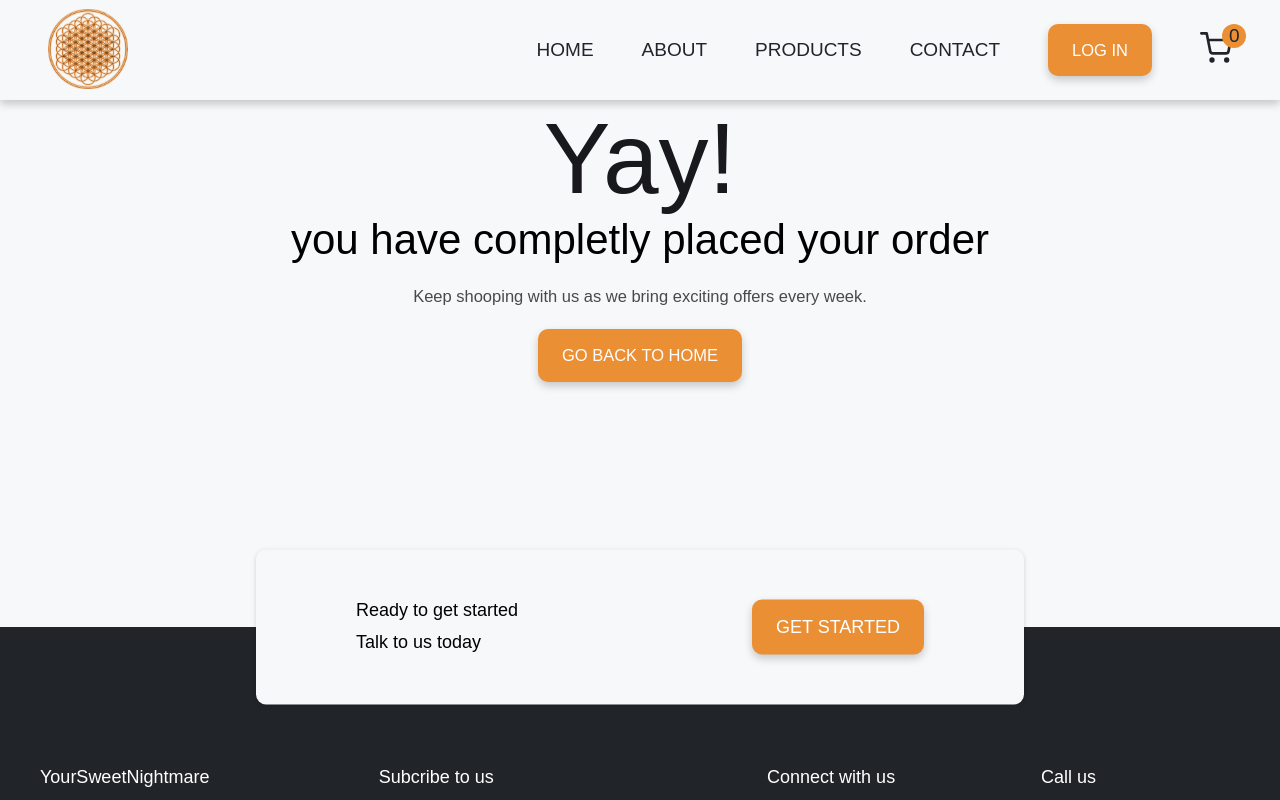
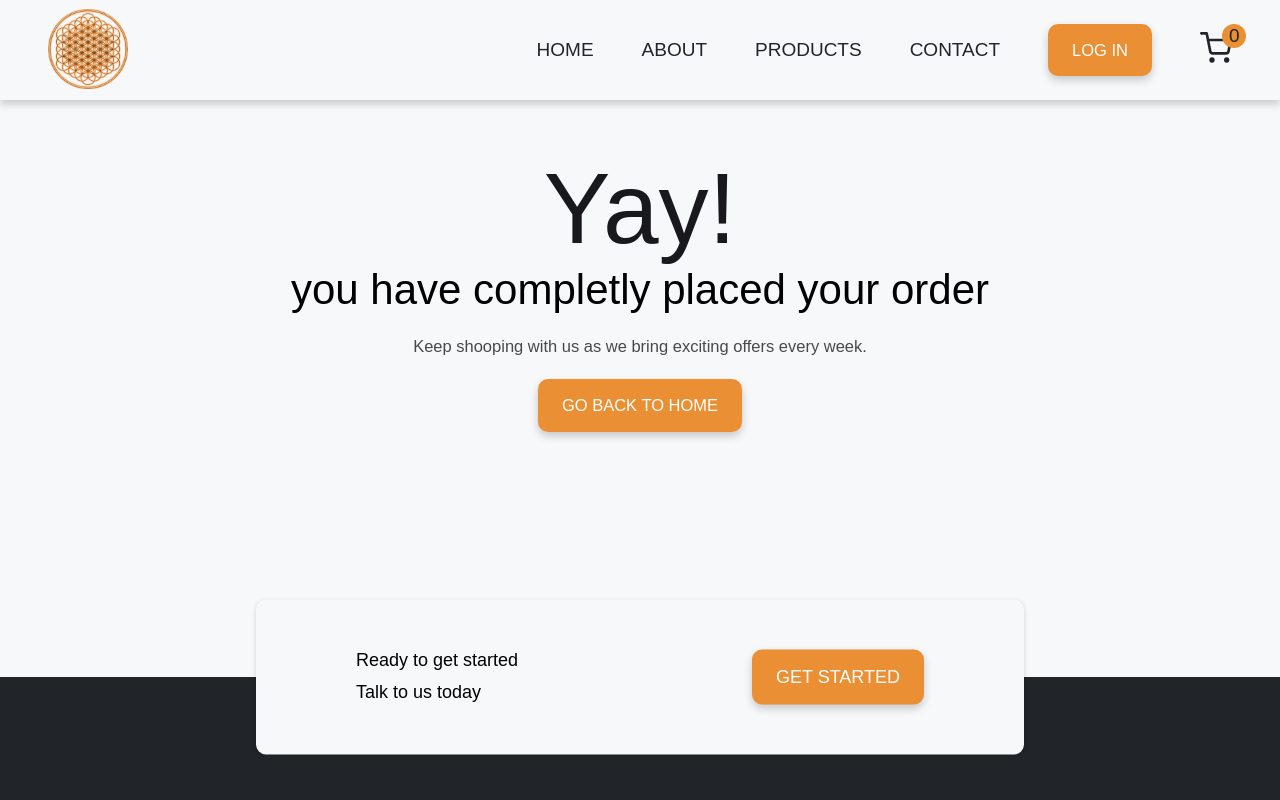
Before and after one commit to Rakezt/e-com-app, a React (Create React App) app: page /order in a window 1280 px wide. Shown: the top 800 px of the page. Built offline with nearby package versions, Linux system fonts and the light colour scheme; no server answers.

Commit message:
fixed scroll issue

```diff
--- a/src/Contact.js
+++ b/src/Contact.js
@@ -5,6 +5,7 @@ const Contact = () => {
   const { isAuthenticated, user } = useAuth0();
   const Wrapper = styled.section`
     padding: 9rem 0 5rem 0;
+    margin-top: 5rem;
     text-align: center;
 
     .map {
--- a/src/components/CartItem.js
+++ b/src/components/CartItem.js
@@ -2,9 +2,14 @@ import FormatPrice from "../Helper/FormatPrice";
 import CartAmountToggle from "./CartAmountToggle";
 import { FaTrash } from "react-icons/fa";
 import { useCartContext } from "../context/cartContext";
+import { useEffect } from "react";
 
 const CartItem = ({ id, name, price, image, activeColor, amount }) => {
   const { removeItem, setIncrease, setDecrease } = useCartContext();
+
+  useEffect(() => {
+    window.scrollTo(0, 0);
+  }, []);
 
   return (
     <div className="cart-heading grid grid-five-column">
--- a/src/components/Order.js
+++ b/src/components/Order.js
@@ -21,6 +21,7 @@ const Order = () => {
 };
 
 const Wrapper = styled.section`
+  margin-top: 5rem;
   .container {
     padding: 9rem 0;
     text-align: center;
```
